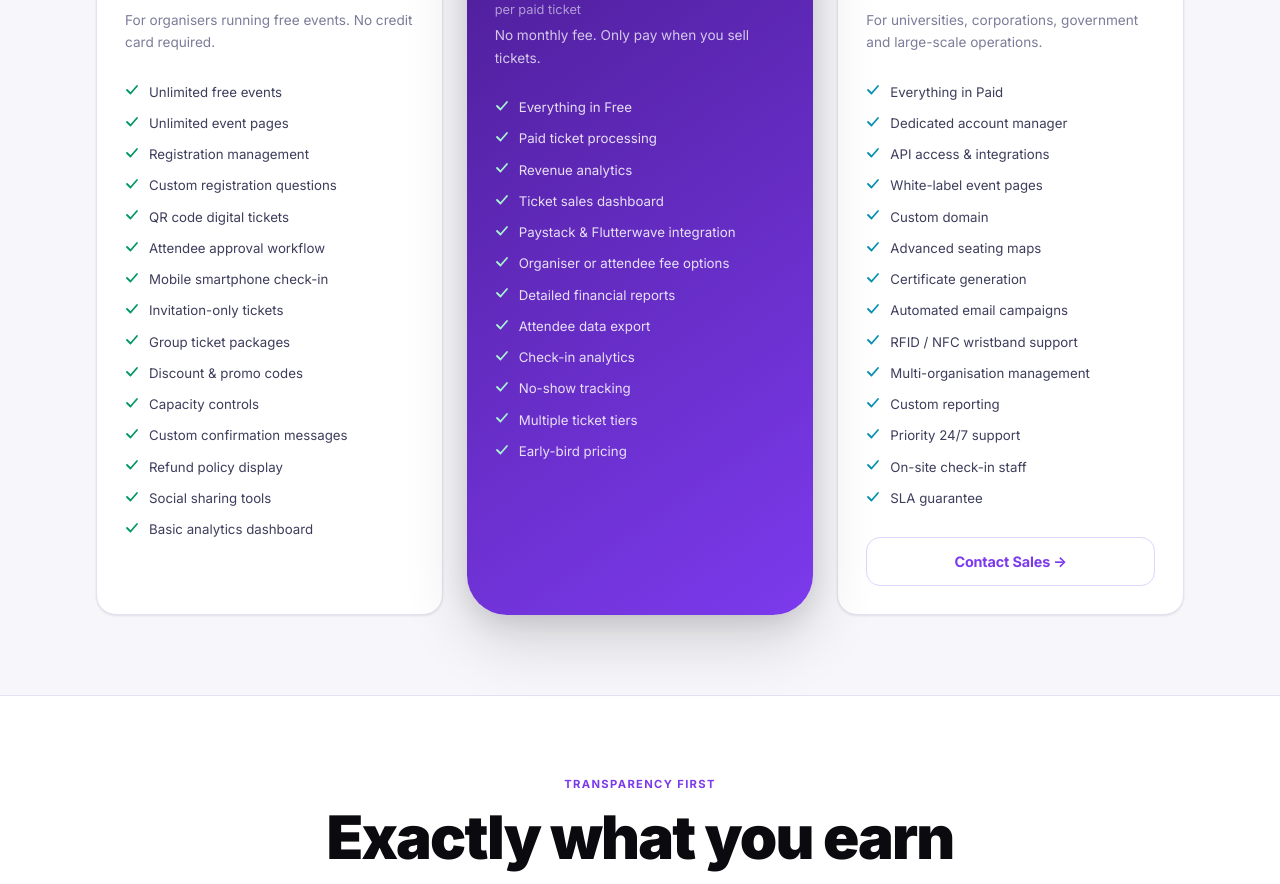
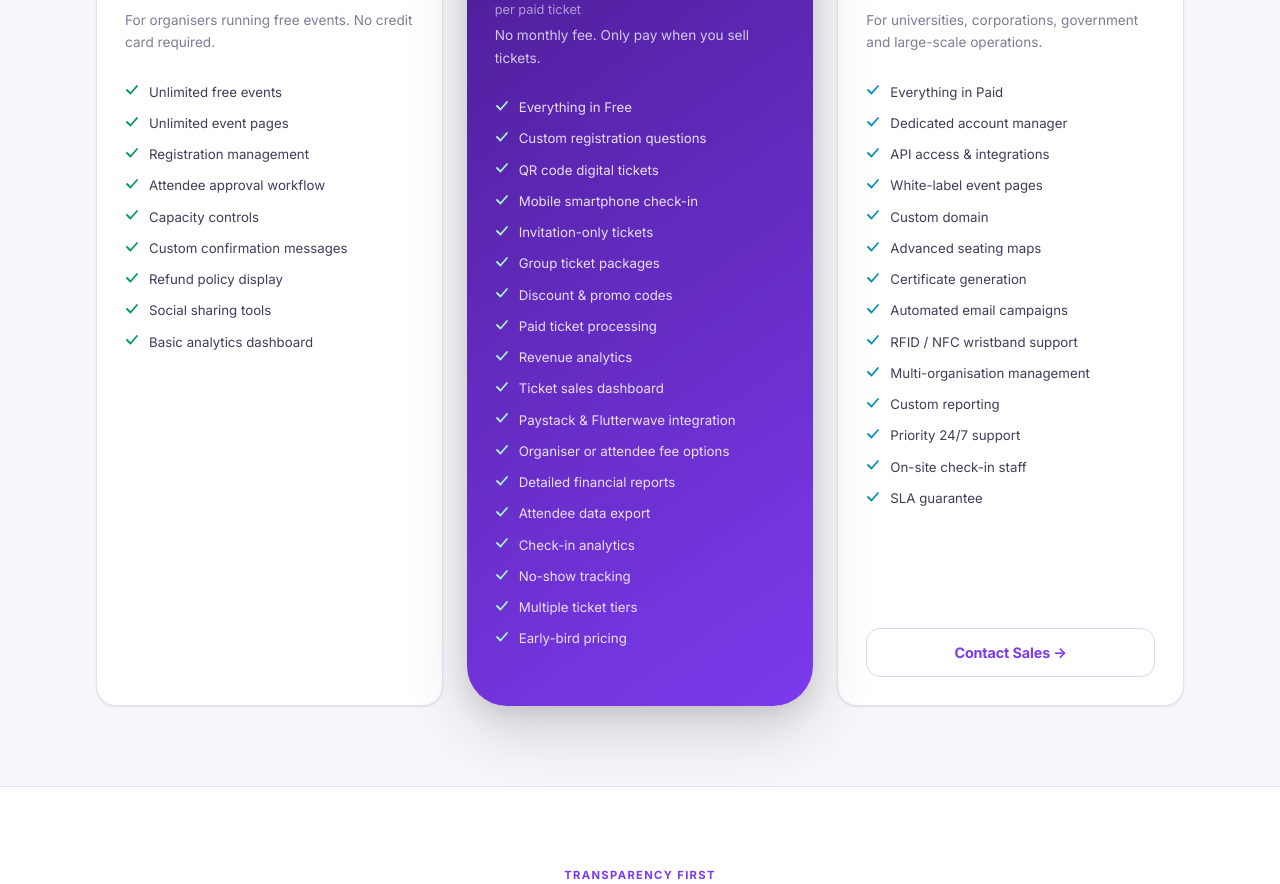
Before and after one commit to ChiekeNN/ueb-platform, a Next.js app: page /pricing in a window 1280 px wide. Shown: the part 900-1784 px from the top of the page. Built offline with nearby package versions, Linux system fonts and the light colour scheme; no server answers.

Commit message:
Refine free and popular pricing features
Co-authored-by: arena-agent <297053741+arena-agent@users.noreply.github.com>

```diff
--- a/src/app/pricing/page.tsx
+++ b/src/app/pricing/page.tsx
@@ -7,13 +7,7 @@ const FREE_FEATURES = [
   "Unlimited free events",
   "Unlimited event pages",
   "Registration management",
-  "Custom registration questions",
-  "QR code digital tickets",
   "Attendee approval workflow",
-  "Mobile smartphone check-in",
-  "Invitation-only tickets",
-  "Group ticket packages",
-  "Discount & promo codes",
   "Capacity controls",
   "Custom confirmation messages",
   "Refund policy display",
@@ -23,6 +17,12 @@ const FREE_FEATURES = [
 
 const PAID_FEATURES = [
   "Everything in Free",
+  "Custom registration questions",
+  "QR code digital tickets",
+  "Mobile smartphone check-in",
+  "Invitation-only tickets",
+  "Group ticket packages",
+  "Discount & promo codes",
   "Paid ticket processing",
   "Revenue analytics",
   "Ticket sales dashboard",
```
